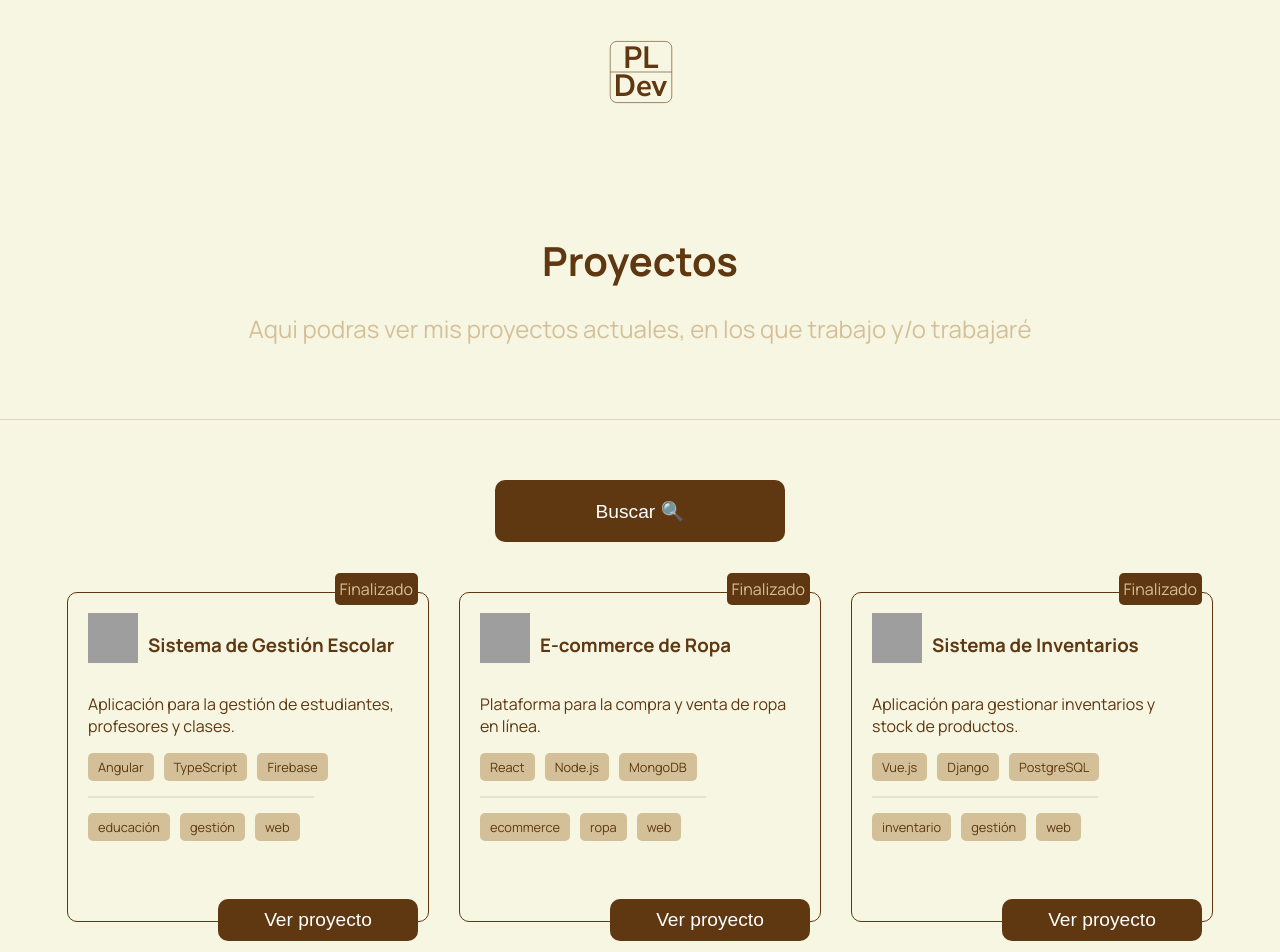
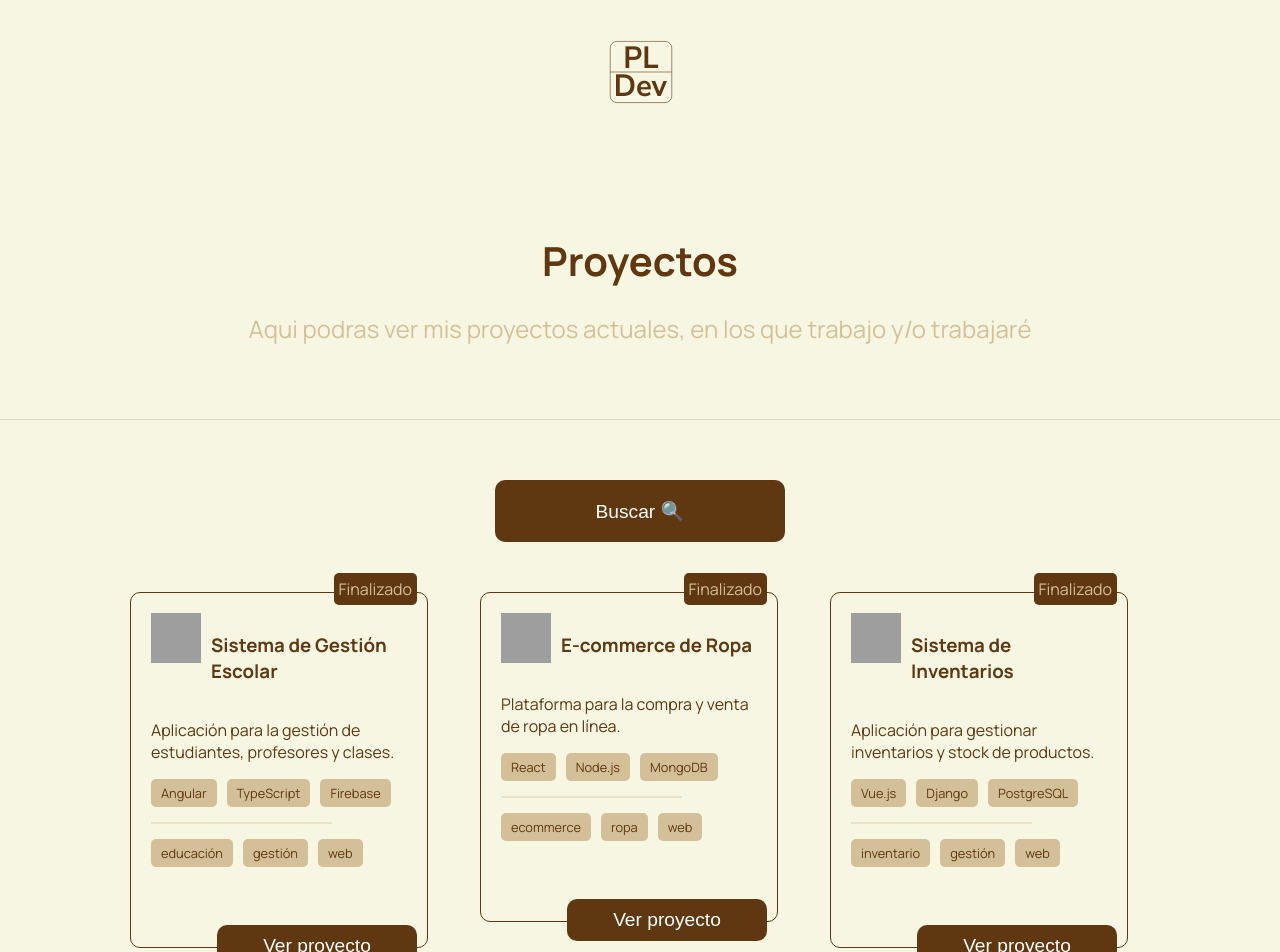
Before and after one commit to prodriguezp/PLDEV, an Angular app: page /proyectos in a window 1280 px wide. Shown: the top 952 px of the page. Built offline with nearby package versions, Linux system fonts and the light colour scheme; grey boxes are pictures that could not be loaded.

Commit message:
Proyecto component

```diff
--- a/src/app/Componentes/proyecto-card/proyecto-card.component.html
+++ b/src/app/Componentes/proyecto-card/proyecto-card.component.html
@@ -1 +1,18 @@
-<p>proyecto-card works!</p>
+<div class="proyecto">
+  <div class="title-project">
+    <img src="https://upload.wikimedia.org/wikipedia/commons/1/10/MS_Project_Logo.png" />
+    <h3>{{ proyecto.titulo }}</h3>
+  </div>
+  <p>{{ proyecto.descripcion }}</p>
+  <div class="techs">
+    <span *ngFor="let tech of proyecto.tecnologias"> {{ tech }} </span>
+  </div>
+  <div class="separador"></div>
+  <div class="techs">
+    <span *ngFor="let tech of proyecto.tags"> {{ tech }} </span>
+  </div>
+
+  <button class="cta-btn verproyecto">Ver proyecto</button>
+
+  <div class="estado">Finalizado</div>
+</div>
--- a/src/app/Componentes/proyecto-card/proyecto-card.component.scss
+++ b/src/app/Componentes/proyecto-card/proyecto-card.component.scss
@@ -0,0 +1,107 @@
+
+
+  .title-project{
+    display: flex;
+    align-items: start;
+    gap: 10px;
+  }
+
+  .title-project img{
+    width: 50px;
+    height: 50px;
+  }
+
+  .proyecto {
+    width: 80%;
+    border: 1px #5f3711 solid;
+    border-radius: 10px;
+    padding: 20px;
+    animation: fadeIn 1s ease-in-out;
+    position: relative;
+    padding-bottom: 80px;
+  }
+
+  .proyecto:hover {
+    transition: 0.3s ;
+    box-shadow: 1px 1px 2px #5f3711;
+    transform: scale(1.005) translate(2px, 4px);
+  }
+
+
+  .cta-btn {
+    width: 250px;
+    height: min-content;
+    background: #5f3711;
+    color: white;
+    text-align: center;
+    border-radius:10px;
+    border: none;
+    transition: all 0.5s;
+    font-size: 1.2rem;
+    padding: 20px;
+    margin-top: 60px;
+  }
+  .cta-btn:focus{
+    outline: none;
+  }
+  .cta-btn.on{
+    border-radius: 0px;
+    background: transparent;
+    border-bottom: 1px solid black;
+    color: #5f3711;
+    width: 500px;
+  }
+
+  .cta-btn.off{
+    color: white;
+    width: 250px;
+  }
+
+  .cta-btn.verproyecto{
+    position: absolute;
+    bottom: -20px;
+    right: 10px;
+    width: 200px;
+    padding: 10px;
+  }
+  .techs{
+    display: flex;
+    gap: 10px;
+    flex-wrap: wrap;
+  }
+  .techs span{
+    background: #d4c098;
+    padding: 5px 10px;
+    border-radius: 5px;
+    font-size: 0.8rem;
+  }
+
+  .estado{
+    background-color: #5f3711;
+    color: #d4c098;
+    max-width: 100px;
+    text-align: center;
+    padding: 5px;
+    border-radius: 5px;
+    position: absolute;
+    top: -20px;
+    right: 10px;
+  }
+  .cta-btn:hover {
+    background-color: #d4c098;
+  }
+
+
+  .oculto {
+    transition: 1s all;
+    width: 0px;
+    opacity: 0;
+  }
+
+  .separador{
+    width: 70%;
+    border: 1px solid #5f3711;
+    opacity: 0.1;
+    margin-top: 15px;
+    margin-bottom: 15px ;
+  }
--- a/src/app/Paginas/ProyectosPage/ProyectosPage.component.html
+++ b/src/app/Paginas/ProyectosPage/ProyectosPage.component.html
@@ -11,23 +11,8 @@
 
   </div>
   <div class="proyectos" *ngIf="proyectos.length != 0">
-    <div *ngFor="let proyecto of proyectos" class="proyecto">
-      <div class="title-project">
-        <img src="https://upload.wikimedia.org/wikipedia/commons/1/10/MS_Project_Logo.png" />
-        <h3>{{ proyecto.titulo }}</h3>
-      </div>
-      <p>{{ proyecto.descripcion }}</p>
-      <div class="techs">
-        <span *ngFor="let tech of proyecto.tecnologias"> {{ tech }} </span>
-      </div>
-      <div class="separador"></div>
-      <div class="techs">
-        <span *ngFor="let tech of proyecto.tags"> {{ tech }} </span>
-      </div>
-
-      <button class="cta-btn verproyecto">Ver proyecto</button>
-
-      <div class="estado">Finalizado</div>
+    <div class="proyecto" *ngFor="let proyecto of proyectos" >
+      <app-proyecto-card [proyecto]="proyecto"></app-proyecto-card>
     </div>
   </div>
   <div class="noProjects" *ngIf="proyectos.length == 0">
--- a/src/app/Paginas/ProyectosPage/ProyectosPage.component.scss
+++ b/src/app/Paginas/ProyectosPage/ProyectosPage.component.scss
@@ -16,16 +16,6 @@
   animation: slideInLeft 1s ease-out;
 }
 
-.title-project{
-  display: flex;
-  align-items: start;
-  gap: 10px;
-}
-
-.title-project img{
-  width: 50px;
-  height: 50px;
-}
 .subtitle {
   font-size: 1.5rem;
   color: #d4c098;
@@ -40,21 +30,6 @@
   flex-wrap: wrap;
 }
 
-.proyecto {
-  width: 25%;
-  border: 1px #5f3711 solid;
-  border-radius: 10px;
-  padding: 20px;
-  animation: fadeIn 1s ease-in-out;
-  position: relative;
-  padding-bottom: 80px;
-}
-
-.proyecto:hover {
-  transition: 0.3s ;
-  box-shadow: 1px 1px 2px #5f3711;
-  transform: scale(1.005) translate(2px, 4px);
-}
 
 .inputBusqueda {
   width: 50%;
@@ -126,47 +101,11 @@
   width: 200px;
   padding: 10px;
 }
-.techs{
-  display: flex;
-  gap: 10px;
-  flex-wrap: wrap;
-}
-.techs span{
-  background: #d4c098;
-  padding: 5px 10px;
-  border-radius: 5px;
-  font-size: 0.8rem;
-}
-
-.estado{
-  background-color: #5f3711;
-  color: #d4c098;
-  max-width: 100px;
-  text-align: center;
-  padding: 5px;
-  border-radius: 5px;
-  position: absolute;
-  top: -20px;
-  right: 10px;
-}
 .cta-btn:hover {
   background-color: #d4c098;
 }
 
 
-.oculto {
-  transition: 1s all;
-  width: 0px;
-  opacity: 0;
-}
-
-.separador{
-  width: 70%;
-  border: 1px solid #5f3711;
-  opacity: 0.1;
-  margin-top: 15px;
-  margin-bottom: 15px ;
-}
 
 /* Animaciones */
 @keyframes fadeIn {
--- a/src/app/Paginas/ProyectosPage/ProyectosPage.component.ts
+++ b/src/app/Paginas/ProyectosPage/ProyectosPage.component.ts
@@ -3,6 +3,8 @@ import {ProyectosService} from "../../Services/Proyectos/proyectos.service";
 import {ProyectoModel} from "../../Services/Models/ProyectoModel";
 import {NgForOf, NgIf} from "@angular/common";
 import {FormsModule} from "@angular/forms";
+import {AppModule} from "../../app.module";
+import {ProyectoCardComponent} from "../../Componentes/proyecto-card/proyecto-card.component";
 
 @Component({
   selector: 'app-ProyectosPage',
@@ -11,7 +13,8 @@ import {FormsModule} from "@angular/forms";
   imports: [
     NgForOf,
     FormsModule,
-    NgIf
+    NgIf,
+    ProyectoCardComponent
   ],
   standalone: true
 })
--- a/src/app/app.module.ts
+++ b/src/app/app.module.ts
@@ -23,7 +23,6 @@ const routes: Routes = [
 @NgModule({
     declarations: [
         AppComponent,
-    ProyectoCardComponent// Asegúrate de incluir aquí el componente
     ],
     imports: [
         BrowserModule,
@@ -31,9 +30,12 @@ const routes: Routes = [
         InicioPageComponent,
         HeaderComponent,
         FooterComponent,
+        ProyectoCardComponent,
         HttpClientModule
     ],
-  providers: [
+    providers: [],
+    exports: [
+        ProyectoCardComponent
     ],
     bootstrap: [AppComponent]
 })
```
Also changed, not shown: src/app/Componentes/proyecto-card/proyecto-card.component.ts (+8 -1 lines). Lines whose indentation alone changed are shown as unchanged.
